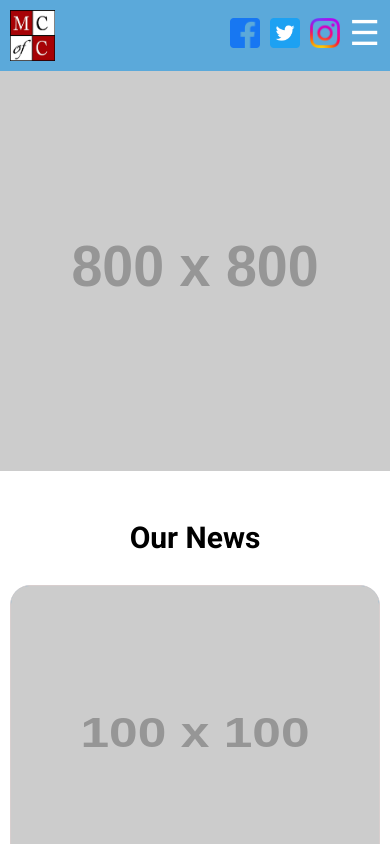
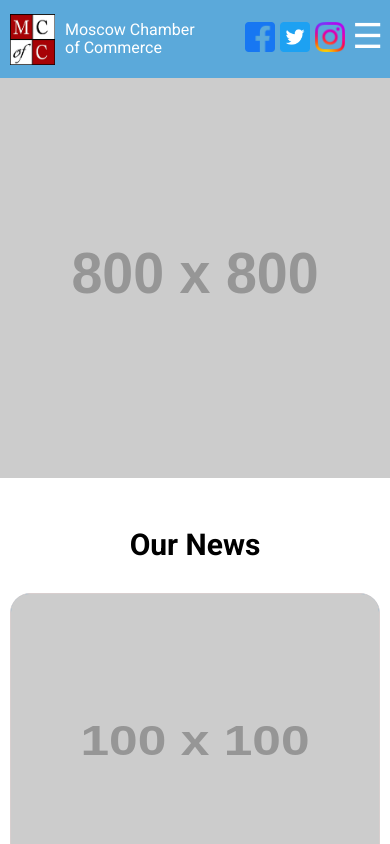
Before and after one commit to Zoom2432/wdd230, a plain HTML site: page chamber/index.html in a window 390 px wide. Shown: the top 844 px of the page. Drawn offline with Linux system fonts and the light colour scheme; placeholder pictures from the web are drawn by us.

Commit message:
some chages

```diff
--- a/chamber/index.html
+++ b/chamber/index.html
@@ -20,7 +20,7 @@
             <div class="container">
                 <div class="naming">
                     <img src="./images/logo.jpg" alt="Logo">
-                    <span><h1>Moscow Chamber<br>of Commerce</h1></span>
+                    <h1>Moscow Chamber<br>of Commerce</h1>
                 </div>
                 <button id="menu"></button>
                 <nav class="navigation">
--- a/chamber/scripts/script.js
+++ b/chamber/scripts/script.js
@@ -22,6 +22,7 @@ modified.textContent = document.lastModified;
 const hamButton = document.querySelector('#menu');
 const navigation = document.querySelector('.navigation');
 const socials = document.querySelector('.socials');
+const h1 = document.querySelector('h1');
 
 hamButton.addEventListener('click', () => {
 	navigation.classList.toggle('open');
@@ -32,4 +33,10 @@ hamButton.addEventListener('click', () => {
   }else{
   	socials.style.display="flex";
   }
+
+  if (h1.style.display !== 'none'){
+  	h1.style.display="none";
+  }else{
+  	h1.style.display="flex";
+  }
 });
--- a/chamber/styles/base.css
+++ b/chamber/styles/base.css
@@ -55,10 +55,6 @@ header .container {
     margin-right: 10px;
 }
 
-.naming span {
-    line-height: 100%;
-}
-
 .naming h1 {
     font-size: 16px;
     font-weight: 400;
@@ -70,8 +66,8 @@ header .container {
 	background: none;
 	color: white;
  	position: absolute;
-	top: 13px;
-	right: 4px;
+	top: 16px;
+	right: 1px;
     display: none;
     /* z-index: 5; */
 }
--- a/chamber/styles/larger.css
+++ b/chamber/styles/larger.css
@@ -9,8 +9,8 @@
 
 
     /* Header */
-    .naming span {
-        display: none;
+    .naming h1 {
+        width: 130px;
     }
 
     #menu {
@@ -31,7 +31,11 @@
 
     .socials {
         /* flex-basis: 50%; */
-        margin-right: 50px;
+        margin-right: 60px;
+    }
+
+    .socials a:not(:last-child) {
+        margin-right: 5px;
     }
 
 
```
